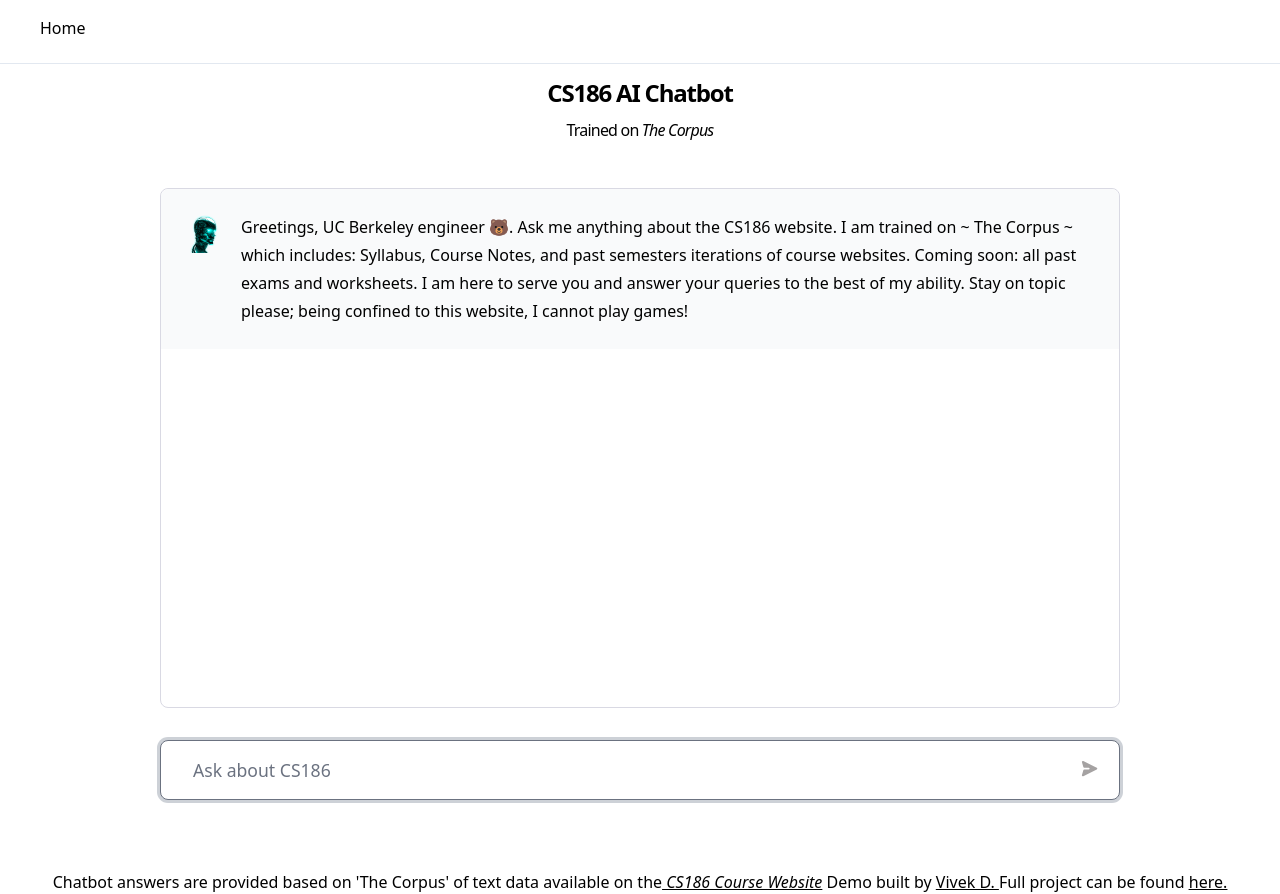
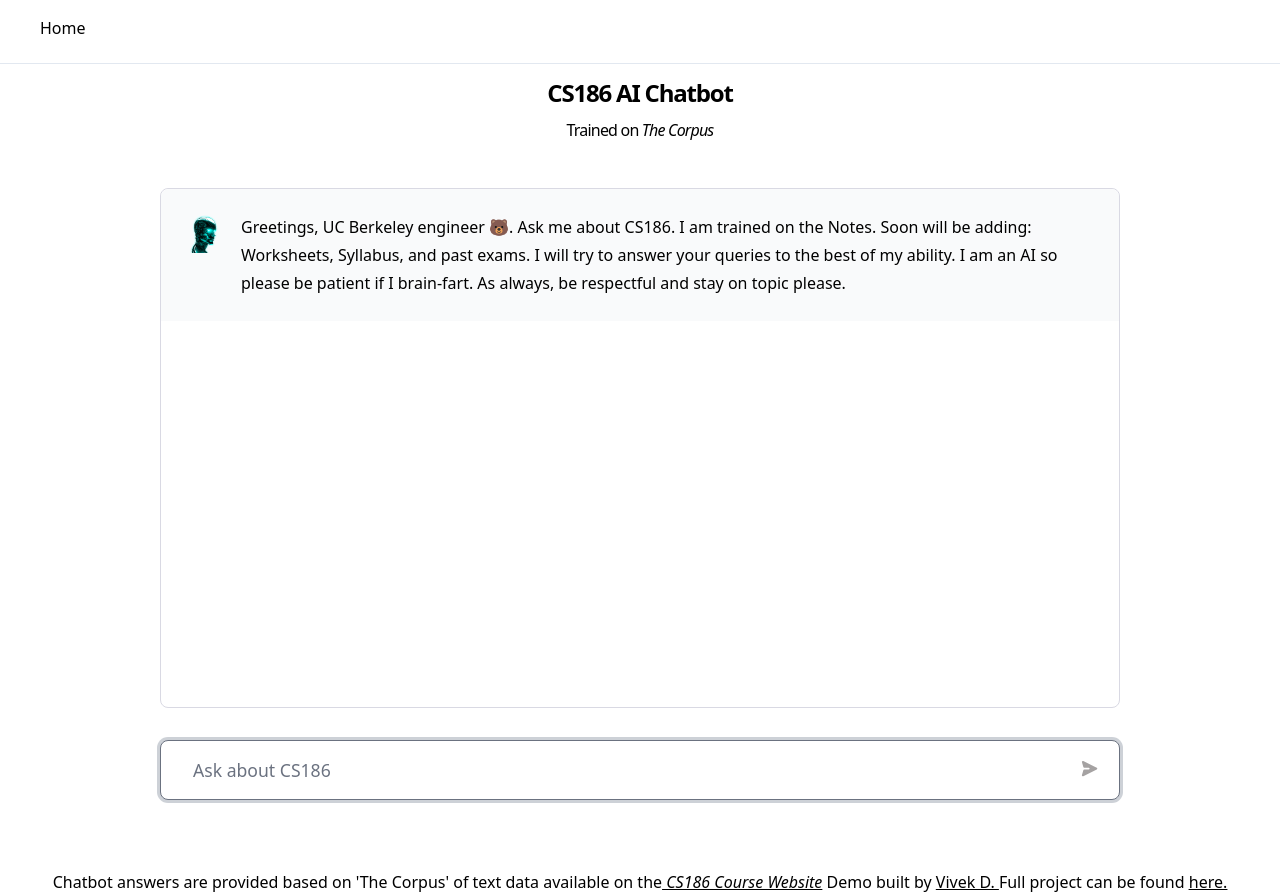
Before and after one commit to vdutts7/cs186-ai-chat, a Next.js app: page / in a window 1280 px wide. Built offline with nearby package versions, Linux system fonts and the light colour scheme.

Commit message:
Update index.tsx
Signed-off-by: Vivek <63992417+vdutts7@users.noreply.github.com>

```diff
--- a/pages/index.tsx
+++ b/pages/index.tsx
@@ -23,7 +23,7 @@
     {
       messages: [
         {
-          message: 'Greetings, UC Berkeley engineer 🐻. Ask me anything about the CS186 website. I am trained on ~ The Corpus ~ which includes: \n Syllabus, Course Notes, and past semesters iterations of course websites. Coming soon: all past exams and worksheets. I am here to serve you and answer your queries to the best of my ability. Stay on topic please; being confined to this website, I cannot play games!',
+          message: 'Greetings, UC Berkeley engineer 🐻. Ask me about CS186. I am trained on the Notes. Soon will be adding: \n Worksheets, Syllabus, and past exams. I will try to answer your queries to the best of my ability. I am an AI so please be patient if I brain-fart. As always, be respectful and stay on topic please.',
           type: 'apiMessage',
         },
       ],
```
